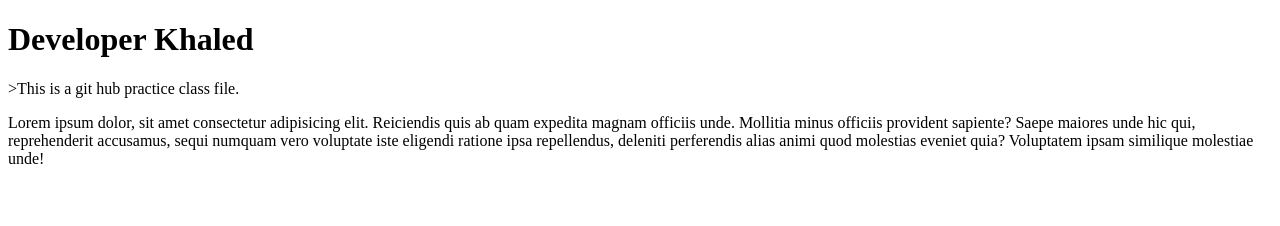
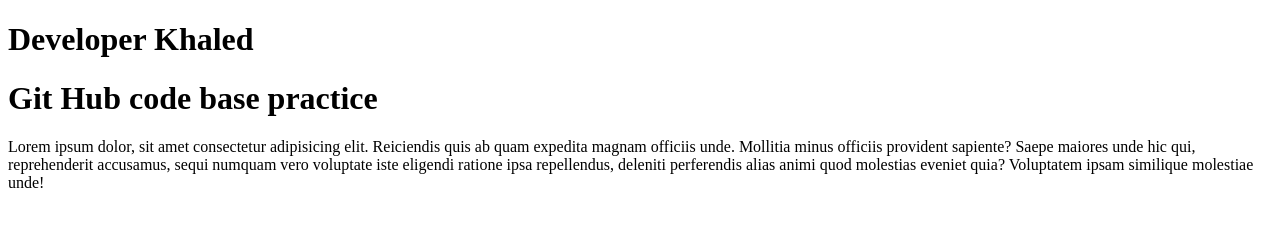
Before and after one commit to OmarKhaled423/khaled-first-project, a plain HTML site: page index.html in a window 1280 px wide. Drawn offline with Linux system fonts and the light colour scheme.

Commit message:
Update index.html

```diff
--- a/index.html
+++ b/index.html
@@ -6,7 +6,8 @@
     <title>Document</title>
 </head>
 <body>
-    <h1>Developer Khaled</h1>>This is a git hub practice class file.</p>
+    <h1>Developer Khaled</h1>
+    <h1>Git Hub  code base practice</h1>
     <P>Lorem ipsum dolor, sit amet consectetur adipisicing elit. Reiciendis quis ab quam expedita magnam officiis unde. Mollitia minus officiis provident sapiente? Saepe maiores unde hic qui, reprehenderit accusamus, sequi numquam vero voluptate iste eligendi ratione ipsa repellendus, deleniti perferendis alias animi quod molestias eveniet quia? Voluptatem ipsam similique molestiae unde!</P>
 </body>
 </html>
```
